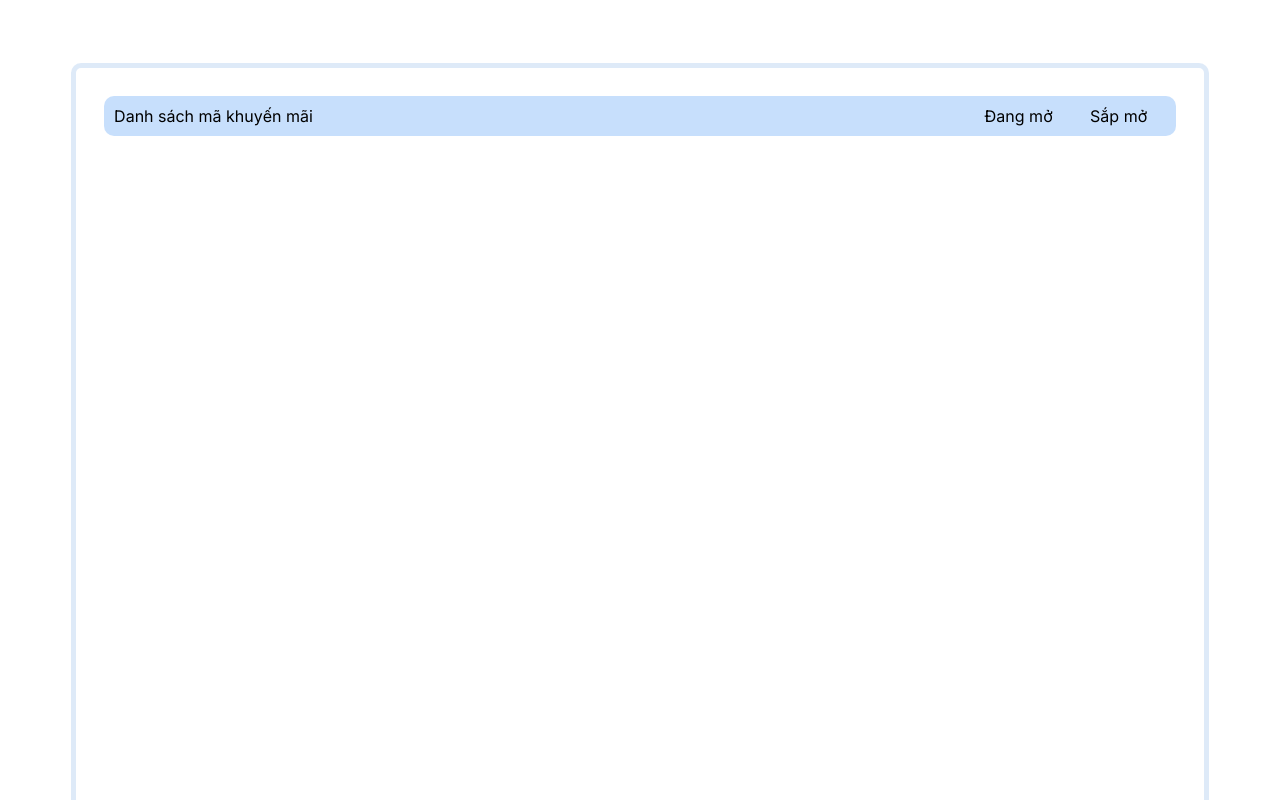
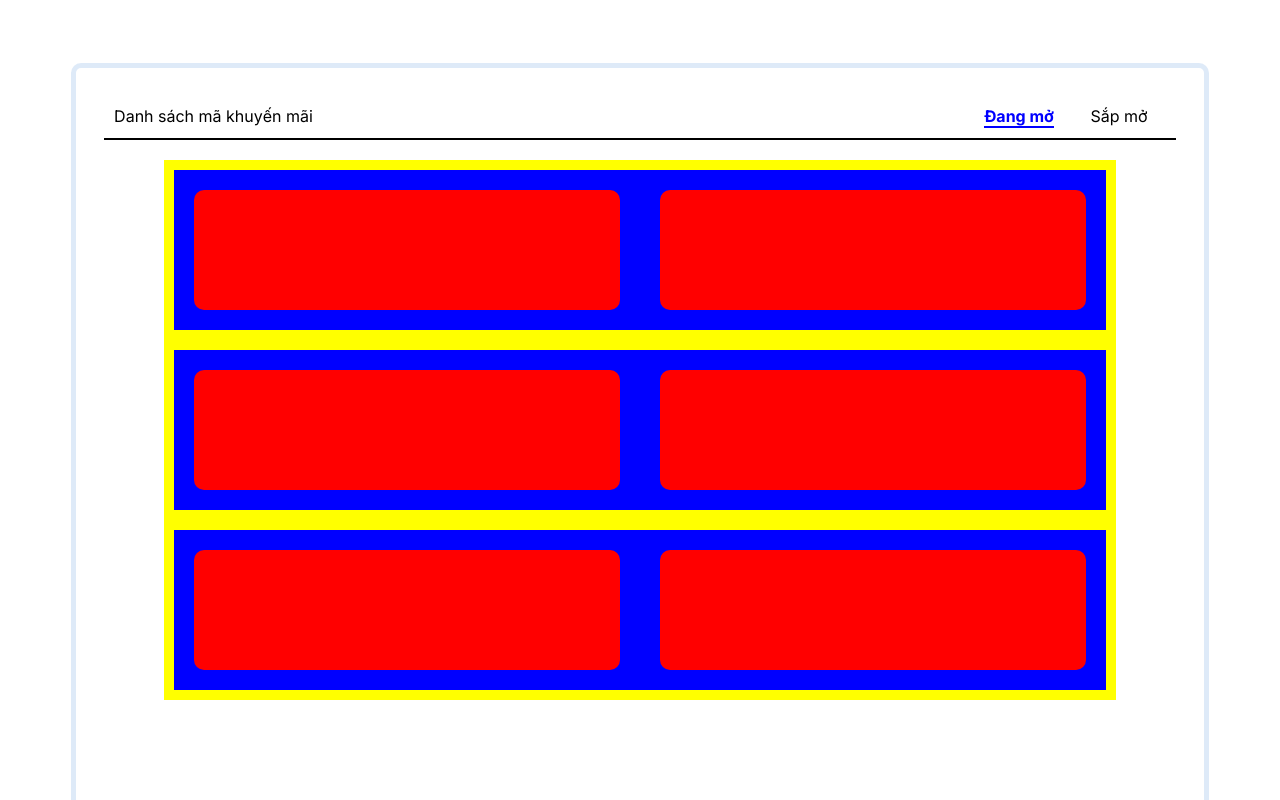
Before and after one commit to hieuviet1103/hotsale, a Next.js app: page / in a window 1280 px wide. Shown: the top 800 px of the page. Built offline with nearby package versions, Linux system fonts and the light colour scheme.

Commit message:
update layout

```diff
--- a/src/app/page.tsx
+++ b/src/app/page.tsx
@@ -1,34 +1,14 @@
+import ContentTabHome from "@/presentation/components/home/contenttabs";
+import TitleTabHome from "@/presentation/components/home/titletabs";
 import styleHome from "@@styles/pages/home/home.module.scss";
 
 const Home = () => {
+  var typeItemActive = 0;
   return (
     <div className={styleHome["main"]}>
       <div className={styleHome["voucher-dealcoupon"]}>
-        <div className={styleHome["title-tabs"]}>
-          <div className={styleHome["title-tabs--name"]}>
-            <span>Danh sách mã khuyến mãi</span>
-          </div>
-          <div className={styleHome["title-tabs--type"]}>
-            <div className={styleHome["title-tabs--type-item"]}>
-              <span>Đang mở</span>
-            </div>{" "}
-            <div className={styleHome["title-tabs--type-item"]}>
-              <span>Sắp mở</span>
-            </div>
-          </div>
-        </div>
-
-        <div className={styleHome["tab-content"]}>
-          <div className={styleHome["dealpromo-body"]}>
-            <div className={styleHome["dealpromo-item"]}></div>
-
-            <div className={styleHome["dealpromo-item"]}></div>
-
-            <div className={styleHome["dealpromo-item"]}></div>
-
-            <div className={styleHome["dealpromo-item"]}></div>
-          </div>
-        </div>
+        <TitleTabHome />
+        <ContentTabHome />
       </div>
     </div>
   );
--- /dev/null
+++ b/src/presentation/components/home/contenttabs.tsx
@@ -0,0 +1,29 @@
+"use client";
+
+import styleHome from "@@styles/pages/home/home.module.scss";
+import PromotionCard from "../promotioncard";
+const ContentTabHome = () => {
+  return (
+    <>
+      <div className={styleHome["tab-content"]}>
+        <div className={styleHome["dealpromo-body"]}>
+          <div className={styleHome["dealpromo-row"]}>
+            <PromotionCard/>
+            <PromotionCard/>
+          </div>
+
+          <div className={styleHome["dealpromo-row"]}>
+            <PromotionCard/>
+            <PromotionCard/>
+          </div>
+          <div className={styleHome["dealpromo-row"]}>
+            <PromotionCard/>
+            <PromotionCard/>
+          </div>
+        </div>
+      </div>
+    </>
+  );
+};
+
+export default ContentTabHome;
--- /dev/null
+++ b/src/presentation/components/home/titletabs.tsx
@@ -0,0 +1,48 @@
+"use client"
+import styleHome from "@@styles/pages/home/home.module.scss";
+import { useState } from "react";
+
+
+const TitleTabHome = () => {
+
+    const [typeItemActive, setTypeItemActive] = useState(1)
+
+
+  return (
+    <>
+      <div className={styleHome["title-tabs"]}>
+        <div className={styleHome["title-tabs--name"]}>
+          <span>Danh sách mã khuyến mãi</span>
+        </div>
+        <div className={styleHome["title-tabs--type"]}>
+          <div
+            className={
+              styleHome[
+                `title-tabs--type-item${typeItemActive == 1 ? "--active" : ""}`
+              ]
+            }
+            onClick={() => {
+              setTypeItemActive(1);
+            }}
+          >
+            <span>Đang mở</span>
+          </div>{" "}
+          <div
+            className={
+              styleHome[
+                `title-tabs--type-item${typeItemActive == 0 ? "--active" : ""}`
+              ]
+            }
+            onClick={() => {
+                setTypeItemActive(0);
+            }}
+          >
+            <span>Sắp mở</span>
+          </div>
+        </div>
+      </div>
+    </>
+  );
+};
+
+export default TitleTabHome;
--- /dev/null
+++ b/src/presentation/components/promotioncard.tsx
@@ -0,0 +1,28 @@
+"use client";
+
+import styleHome from "@@styles/pages/home/home.module.scss";
+
+const PromotionCard = () => {
+  return (
+    <>
+      <div className={styleHome["dealpromo-item"]}>
+        <div className={styleHome["dealpromo-item-card"]}>
+          <div className={styleHome["dealpromo-item-card--logo"]}>
+            <div className={styleHome["dealpromo-item-card--logo-image"]}></div>
+          </div>
+          <div className={styleHome["dealpromo-item-card--content"]}>
+            <div className={styleHome["dealpromo-item-card--content-title"]}></div>
+            <div className={styleHome["dealpromo-item-card--content-time"]}></div>
+            <div className={styleHome["dealpromo-item-card--content-merchant"]}></div>
+          </div>
+          <div className={styleHome["dealpromo-item-card--get"]}>
+            <div className={styleHome["dealpromo-item-card--get-remain"]}></div>
+            <div className={styleHome["dealpromo-item-card--get-code"]}></div>
+          </div>
+        </div>
+      </div>
+    </>
+  );
+};
+
+export default PromotionCard;
--- a/src/presentation/scss/pages/home/home.module.scss
+++ b/src/presentation/scss/pages/home/home.module.scss
@@ -5,31 +5,74 @@
   margin: 5%;
   padding: 3%;
   min-height: 100vh;
-    border: 5px solid #b3cfee70 ;
+  border: 5px solid #b3cfee70;
   border-radius: 10px;
 }
 
-.voucher-dealcoupon{
-    ::before{
+.voucher-dealcoupon {
+  ::before {
     margin-left: 200px;
   }
 
-    ::after{
+  ::after {
     margin-right: 200px;
   }
 }
 
-.title-tabs{
+.title-tabs {
   display: flex;
   justify-content: space-between;
-    background-color: #7fb7f770;
+  //background-color: #7fb7f770;
   padding: 10px;
   margin: -10px;
-    border-radius: 10px;
-    &--type{
+  border-bottom: 2px solid;
+  &--type {
     display: flex;
     justify-content: space-around;
     min-width: 200px;
 
+    &-item {
+      cursor: pointer;
+
+      &--active {
+        color: blue;
+        font-weight: bold;
+        border-bottom: 2px solid blue;
       }
     }
+  }
+}
+
+.tab-content {
+  .dealpromo-body {
+    margin-top: 30px;
+    margin-left: 50px;
+    margin-right: 50px;;
+    min-height: 500px;
+    background-color: yellow;
+    display: flex;
+    flex-direction: column;
+
+    .dealpromo-row {
+      display: flex;
+      flex-direction: row;
+
+      justify-content: space-between;
+
+      margin: 10px;
+      background-color: blue;
+      min-height: 100px;
+
+
+
+    }
+
+    .dealpromo-item {
+        flex:1;
+        margin: 20px;
+        min-height: 120px;
+        background-color: red;
+        border-radius: 10px;
+      }
+  }
+}
```
Lines whose indentation alone changed are shown as unchanged.
